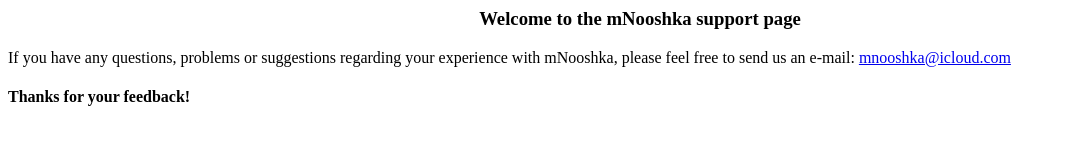
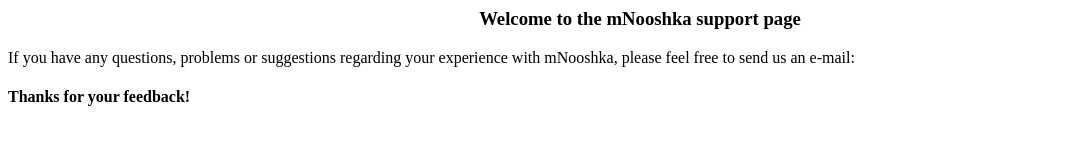
Before and after one commit to twoby4/mNooshka, a plain HTML site: page index.html in a window 1280 px wide. Shown: the whole page, without its empty margins (0-1065 px from the left). Drawn offline with Linux system fonts and the light colour scheme.

Commit message:
Update index.html
E-mail fix

```diff
--- a/index.html
+++ b/index.html
@@ -1,3 +1,3 @@
 <h3 style="text-align: center">Welcome to the mNooshka support page</h3>
-<p>If you have any questions, problems or suggestions regarding your experience with mNooshka, please feel free to send us an e-mail: <a href="mailto:mnooshka@icloud.com">mnooshka@icloud.com</a></p>
+<p>If you have any questions, problems or suggestions regarding your experience with mNooshka, please feel free to send us an e-mail: <a href="mailto:"></a></p>
 <h4>Thanks for your feedback!</h4>
```
